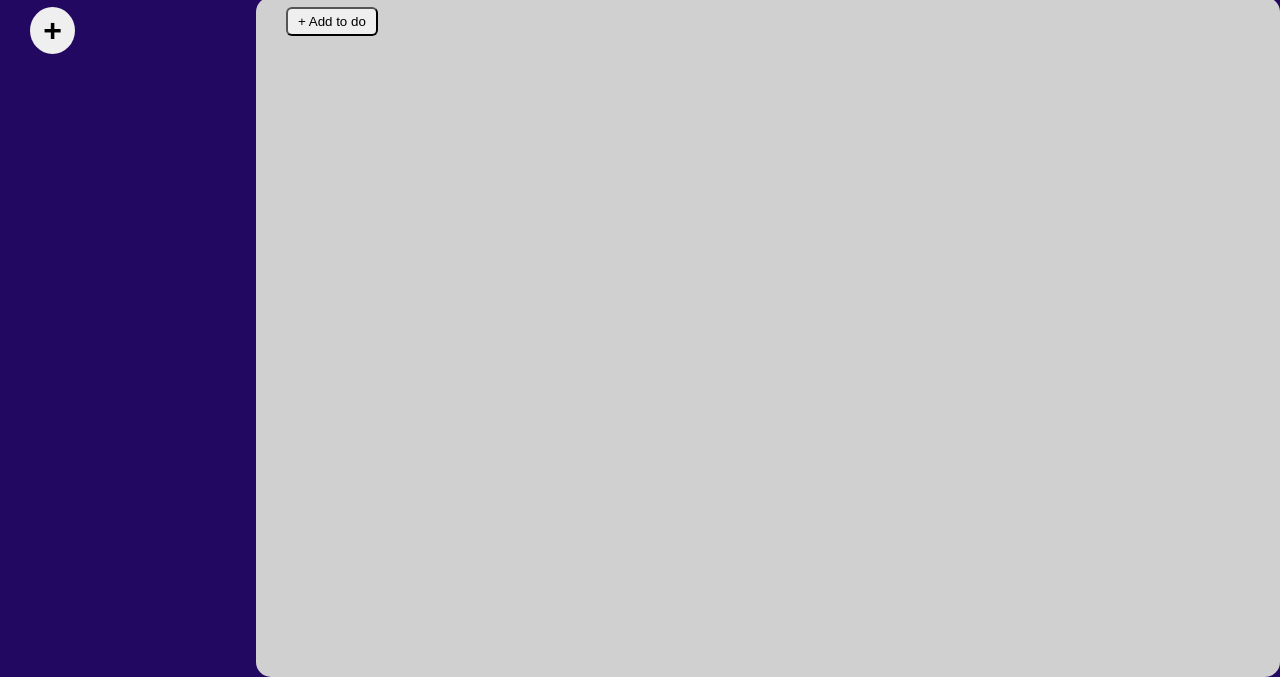
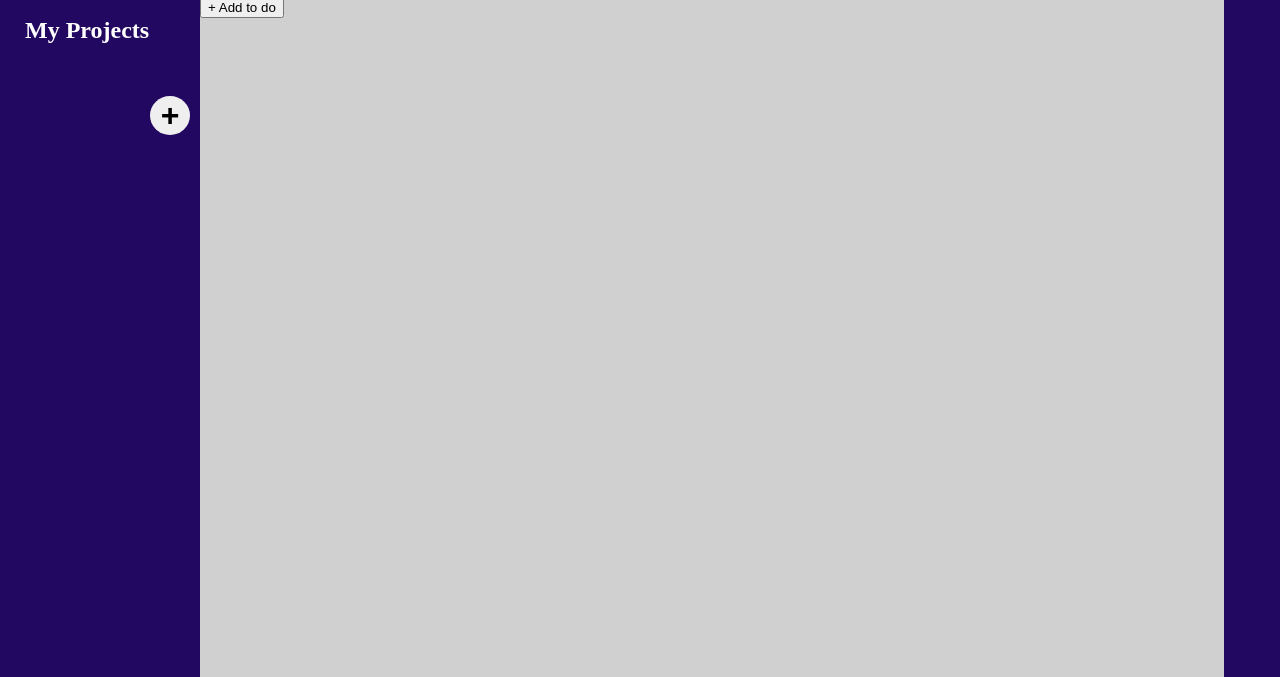
Before and after one commit to LukeBeaumont/todo-list, a website built with webpack: page src/template.html in a window 1280 px wide. Shown: the part 123-800 px from the top of the page. Built offline with nearby package versions, Linux system fonts and the light colour scheme.

Commit message:
Style buttons individually

```diff
--- a/src/styles.css
+++ b/src/styles.css
@@ -24,35 +24,35 @@ body {
 
 .left-sidebar {
   background-color: var(--main-color);
-  height: 85vh;
-  width: 20vw;
+  width: clamp(10px, 200px, 250px);
+  color: white;
+  display: flex;
+  flex-direction: column;
+}
+
+h2 {
+  padding: 0 0 0 25px;
 }
 
 .right-content {
   background-color: rgb(208, 208, 208);
   height: 85vh;
   width: 80vw;
-  border-radius: 15px;
+  border-radius: 15px 0 0 0;
 }
 
 .container {
   display: flex;
 }
 
-button {
-  border-radius: 6px;
-  padding: 5px 10px;
-  margin: 10px;
-  margin-left: 30px;
-}
-
 .add-project-btn {
-  height: auto;
-  width: 45px;
+  margin-right: 10px;
+  width: 40px;
   font-weight: bold;
   font-size: 2rem;
   border: none;
   border-radius: 50%;
+  align-self: flex-end;
 }
 
 project-list {
--- a/src/template.html
+++ b/src/template.html
@@ -11,8 +11,10 @@
     </div>
     <div class="container">
       <div class="left-sidebar">
+        <h2>My Projects</h2>
+
+        <ul class="project-list"></ul>
         <button class="add-project-btn">+</button>
-        <ul class="project-list"></ul>
       </div>
       <div class="right-content">
         <button class="add-todo-btn">+ Add to do</button>
```
